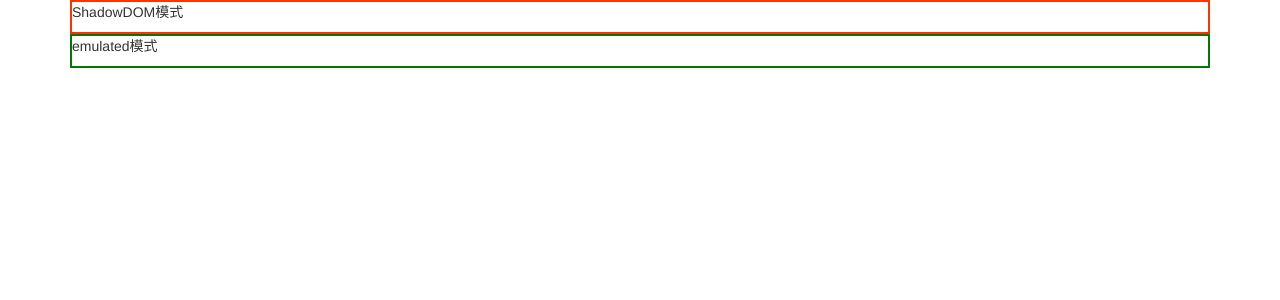
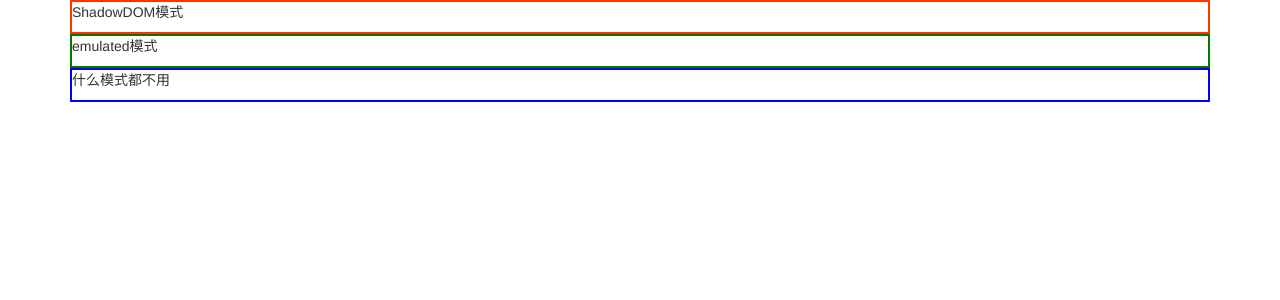
Before and after one commit to dravenxiaokai/myproj4ng, an Angular app: page / in a window 1280 px wide. Shown: the top 300 px of the page. Built offline with nearby package versions, Linux system fonts and the light colour scheme.

Commit message:
什么模式都不用，没有特殊情况不要用，会覆盖掉shadowdom模式的样式

```diff
--- a/src/app/app.component.html
+++ b/src/app/app.component.html
@@ -1,4 +1,5 @@
 <div class="container">
   <test-shadow-dom></test-shadow-dom>
   <test-emulated-mode></test-emulated-mode>
+  <test-none-mode></test-none-mode>
 </div>
--- a/src/app/app.module.ts
+++ b/src/app/app.module.ts
@@ -7,6 +7,7 @@ import { TestDynamicComponentComponent } from './test-dynamic-component/test-dyn
 import { ChildOneComponent } from './test-dynamic-component/child-one/child-one.component';
 import { TestShadowDomComponent } from './test-shadow-dom/test-shadow-dom.component';
 import { TestEmulatedModeComponent } from './test-emulated-mode/test-emulated-mode.component';
+import { TestNoneModeComponent } from './test-none-mode/test-none-mode.component';
 
 
 @NgModule({
@@ -15,7 +16,8 @@ import { TestEmulatedModeComponent } from './test-emulated-mode/test-emulated-mo
     TestDynamicComponentComponent,
     ChildOneComponent,
     TestShadowDomComponent,
-    TestEmulatedModeComponent
+    TestEmulatedModeComponent,
+    TestNoneModeComponent
   ],
   imports: [
     BrowserModule
--- /dev/null
+++ b/src/app/test-none-mode/test-none-mode.component.html
@@ -0,0 +1,5 @@
+<div class="my-container">
+  <p>
+    什么模式都不用
+  </p>
+</div>
--- /dev/null
+++ b/src/app/test-none-mode/test-none-mode.component.scss
@@ -0,0 +1,3 @@
+.my-container{
+    border: 2px solid #00f;
+}
--- /dev/null
+++ b/src/app/test-none-mode/test-none-mode.component.ts
@@ -0,0 +1,16 @@
+import { Component, OnInit, ViewEncapsulation } from '@angular/core';
+
+@Component({
+  selector: 'test-none-mode',
+  encapsulation:ViewEncapsulation.None,
+  templateUrl: './test-none-mode.component.html',
+  styleUrls: ['./test-none-mode.component.scss']
+})
+export class TestNoneModeComponent implements OnInit {
+
+  constructor() { }
+
+  ngOnInit() {
+  }
+
+}
```
Also changed, not shown: 1 other file (tests, documents, lock files or other folders).
